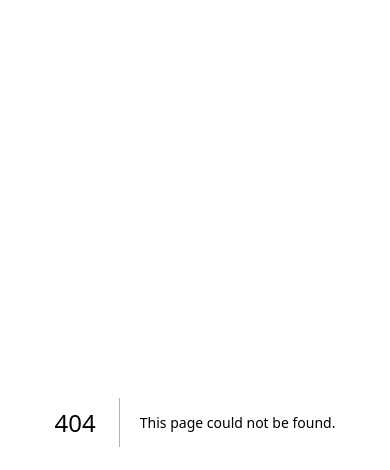
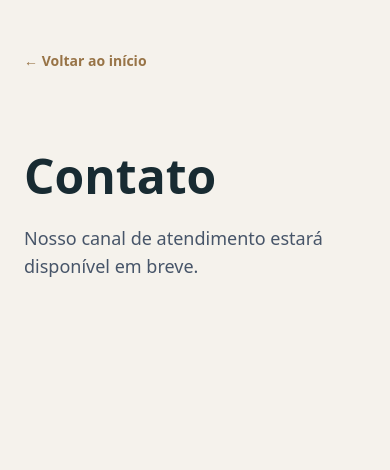
Before and after one commit to faustoho/meuagenteimobiliario, a Next.js app: page /contato in a window 390 px wide. Before the commit this address had no page. Shown: the top 470 px of the page. Built offline with nearby package versions, Linux system fonts and the light colour scheme.

Commit message:
feat: iniciar site imobiliário - src/app/[slug]/page.tsx

```diff
--- /dev/null
+++ b/src/app/[slug]/page.tsx
@@ -0,0 +1,5 @@
+import Link from 'next/link';
+import { notFound } from 'next/navigation';
+const pages: Record<string, { title: string; description: string }> = { 'imoveis': { title: 'Imóveis', description: 'Em breve, oportunidades selecionadas para você.' }, 'quero-comprar': { title: 'Quero comprar', description: 'Conte o que procura e vamos ajudar a encontrar seu próximo imóvel.' }, 'quero-vender': { title: 'Quero vender', description: 'Vamos conversar sobre a melhor forma de apresentar seu imóvel.' }, 'contato': { title: 'Contato', description: 'Nosso canal de atendimento estará disponível em breve.' } };
+export function generateStaticParams() { return Object.keys(pages).map(slug => ({ slug })); }
+export default async function Page({ params }: { params: Promise<{ slug: string }> }) { const { slug } = await params; const page = pages[slug]; if (!page) notFound(); return <main className="mx-auto min-h-screen max-w-5xl px-6 py-12"><Link href="/" className="text-sm font-semibold text-[#987447]">← Voltar ao início</Link><h1 className="mt-20 text-5xl font-semibold">{page.title}</h1><p className="mt-6 max-w-xl text-lg text-slate-600">{page.description}</p></main>; }
```
